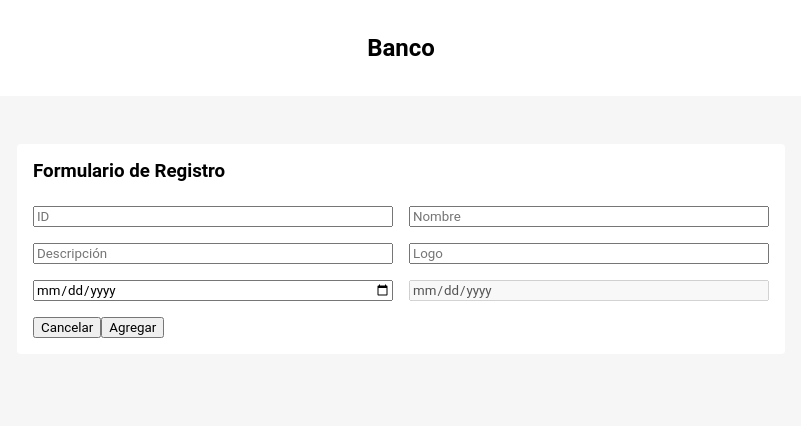
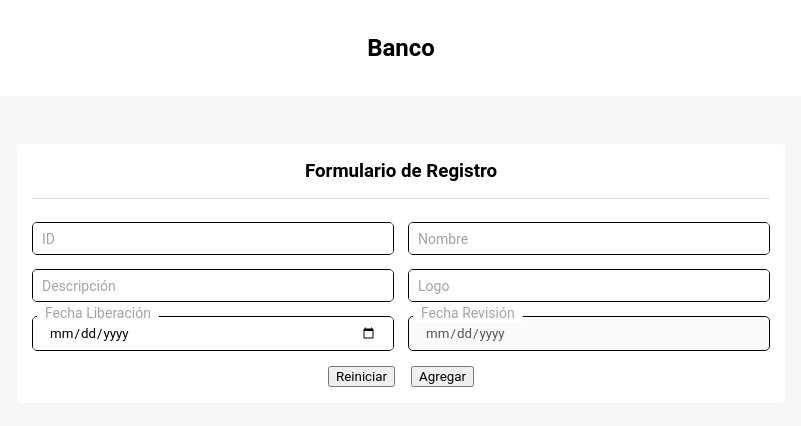
Before and after one commit to ricardojimenezdevsu/test-productos-financieros, an Angular app: page /products/add in a window 1280 px wide. Shown: the top 426 px of the page, without its empty margins (239-1040 px from the left). Built offline with nearby package versions, Linux system fonts and the light colour scheme.

Commit message:
save and edit product

```diff
--- a/src/app/api/financial-product/financial-product.mapper.ts
+++ b/src/app/api/financial-product/financial-product.mapper.ts
@@ -8,8 +8,8 @@ export function toFinancialProduct(
     id: product.id,
     name: product.name,
     description: product.description,
-    releaseDate: product.date_release,
-    revisionDate: product.date_revision,
+    releaseDate: new Date(product.date_release),
+    revisionDate: new Date(product.date_revision),
     logo: product.logo,
   };
 }
--- a/src/app/financial-products/financial-product-form/financial-product-form.component.css
+++ b/src/app/financial-products/financial-product-form/financial-product-form.component.css
@@ -5,9 +5,19 @@ form {
     input {
         width: 100%;
     }
+    .error {
+        color: #ff0000b4;
+    }
 }
 
-
+.form-actions {
+    display:  flex;
+    gap: 16px;
+    flex-wrap: wrap;
+    justify-content: center;
+    width: 100%;
+    grid-column: span 2 / span 2;
+}
 @media screen and (min-width: 0px){
     form {
         grid-template-columns: 1fr;
--- a/src/app/financial-products/financial-product-form/financial-product-form.component.html
+++ b/src/app/financial-products/financial-product-form/financial-product-form.component.html
@@ -1,27 +1,74 @@
 <main>
-    <h3>Formulario de Registro</h3>
-    <form [formGroup]="productForm">
+    <h3 style="text-align: center; padding-bottom: 16px; border-bottom: 1px solid #d9d9d9;">Formulario de Registro</h3>
+    <form [formGroup]="productForm" (ngSubmit)="onSubmit()">
         <div>
-            <input type="text" placeholder="ID" formControlName="id">
+            <app-input label="ID" placeholder="ID" formControlName="id" type="text" />
+            @if (id.errors && (id.touched || id.dirty)) {
+                @if(id.errors['required']) {
+                    <small class="error">Este campo es requerido</small>
+                }
+                @if(id.errors['minlength']) {
+                    <small class="error">Mínimo {{id.errors['minlength']['requiredLength']}} caracteres</small>
+                }
+                @if(id.errors['maxlength']) {
+                    <small class="error">Máximo {{id.errors['maxlength']['requiredLength']}} caracteres</small>
+                }
+                @if(id.errors['duplicated']) {
+                    <small class="error">ID no valido</small>
+                }
+            }
         </div>
         <div>
-            <input type="text" placeholder="Nombre" formControlName="name">
+            <app-input label="Nombre" placeholder="Nombre" formControlName="name" type="text" />
+            @if (name.errors && (name.touched || name.dirty)) {
+                @if(name.errors['required']) {
+                    <small class="error">Este campo es requerido</small>
+                }
+                @if(name.errors['minlength']) {
+                    <small class="error">Mínimo {{name.errors['minlength']['requiredLength']}} caracteres</small>
+                }
+                @if(name.errors['maxlength']) {
+                    <small class="error">Máximo {{name.errors['maxlength']['requiredLength']}} caracteres</small>
+                }
+            }
         </div>
         <div>
-            <input type="text" placeholder="Descripción" formControlName="description">
+            <app-input label="Descripción" placeholder="Descripción" formControlName="description" type="text" />
+            @if (description.errors && (description.touched || description.dirty)) {
+                @if(description.errors['required']) {
+                    <small class="error">Este campo es requerido</small>
+                }
+                @if(description.errors['minlength']) {
+                    <small class="error">Mínimo {{description.errors['minlength']['requiredLength']}} caracteres</small>
+                }
+                @if(description.errors['maxlength']) {
+                    <small class="error">Máximo {{description.errors['maxlength']['requiredLength']}} caracteres</small>
+                }
+            }
         </div>
         <div>
-            <input type="text" placeholder="Logo" formControlName="logo">
+            <app-input label="Logo" placeholder="Logo" formControlName="logo" type="text" />
+            @if (logo.errors && (logo.touched || logo.dirty)) {
+                <small class="error">Este campo es requerido</small>
+            }
         </div>
         <div>
-            <input type="date" placeholder="Fecha Liberación" formControlName="releaseDate">
+            <app-input type="date" placeholder="Fecha Liberación" label="Fecha Liberación" formControlName="releaseDate" />
+            @if (releaseDate.errors && (releaseDate.touched || releaseDate.dirty)) {
+                @if(releaseDate.errors['required']) {
+                    <small class="error">Este campo es requerido</small>
+                }
+                @if(releaseDate.errors['minDate']) {
+                    <small class="error">La fecha debe ser igual o mayor a la fecha actual</small>
+                }
+            }
         </div>
         <div>
-            <input type="date" placeholder="Fecha Revisión" formControlName="revisionDate">
+            <app-input type="date" placeholder="Fecha Revisión" label="Fecha Revisión" formControlName="revisionDate" />
         </div>
         <div class="form-actions">
-            <button type="button" (click)="onCancel()" qa-id="cancel-btn">Cancelar</button>
-            <button type="submit">Agregar</button>
+            <button type="button" (click)="onCancel()" qa-id="cancel-btn">Reiniciar</button>
+            <button type="submit">{{ !isEditing() ? 'Agregar' : 'Editar' }}</button>
         </div>
     </form>
 </main>
--- a/src/app/financial-products/financial-product-form/financial-product-form.component.ts
+++ b/src/app/financial-products/financial-product-form/financial-product-form.component.ts
@@ -1,4 +1,4 @@
-import { Component, OnInit } from '@angular/core';
+import { Component, OnInit, signal } from '@angular/core';
 import {
   AbstractControl,
   FormControl,
@@ -8,28 +8,42 @@ import {
   Validators,
 } from '@angular/forms';
 import { ActivatedRoute, Router } from '@angular/router';
-import { map, Observable, of } from 'rxjs';
+import { map, Observable, of, Subject, takeUntil } from 'rxjs';
 import { BpService } from '../../api/bp.service';
+import { FinancialProduct } from '../financial-product.model';
+import { InputComponent } from '../../ui-components/input/input.component';
 
 @Component({
   selector: 'app-financial-product-form',
-  imports: [ReactiveFormsModule],
+  imports: [ReactiveFormsModule, InputComponent],
   templateUrl: './financial-product-form.component.html',
   styleUrl: './financial-product-form.component.css',
 })
 export class FinancialProductFormComponent implements OnInit {
   productForm = new FormGroup({
     id: new FormControl('', {
-      validators: [Validators.minLength(3), Validators.maxLength(10)],
+      validators: [
+        Validators.required,
+        Validators.minLength(3),
+        Validators.maxLength(10),
+      ],
       asyncValidators: [this.validateUniqueId()],
       nonNullable: true,
     }),
     name: new FormControl('', {
-      validators: [Validators.minLength(5), Validators.maxLength(100)],
+      validators: [
+        Validators.required,
+        Validators.minLength(5),
+        Validators.maxLength(100),
+      ],
       nonNullable: true,
     }),
     description: new FormControl('', {
-      validators: [Validators.minLength(10), Validators.maxLength(200)],
+      validators: [
+        Validators.required,
+        Validators.minLength(10),
+        Validators.maxLength(200),
+      ],
       nonNullable: true,
     }),
     logo: new FormControl('', {
@@ -37,7 +51,7 @@ export class FinancialProductFormComponent implements OnInit {
       nonNullable: true,
     }),
     releaseDate: new FormControl('', {
-      validators: [Validators.required, this.validateDate()],
+      validators: [Validators.required, this.validateDateString()],
       nonNullable: true,
     }),
     revisionDate: new FormControl('', {
@@ -45,6 +59,29 @@ export class FinancialProductFormComponent implements OnInit {
       nonNullable: true,
     }),
   });
+
+  isEditing = signal(false);
+
+  get id() {
+    return this.productForm.controls.id;
+  }
+  get name() {
+    return this.productForm.controls.name;
+  }
+  get description() {
+    return this.productForm.controls.description;
+  }
+  get logo() {
+    return this.productForm.controls.logo;
+  }
+  get releaseDate() {
+    return this.productForm.controls.releaseDate;
+  }
+  get revisionDate() {
+    return this.productForm.controls.revisionDate;
+  }
+  private _financialProductDetail?: FinancialProduct;
+  private _terminator$ = new Subject<void>();
 
   constructor(
     private router: Router,
@@ -56,16 +93,83 @@ export class FinancialProductFormComponent implements OnInit {
     this.productForm.controls.revisionDate.disable();
     this.route.params.subscribe((params) => {
       if (params && params['productId']) {
-        // TODO: edit product fill form
+        this.isEditing.set(true);
+        this.bpService
+          .getFinancialProduct(params['productId'])
+          .pipe(takeUntil(this._terminator$))
+          .subscribe({
+            next: (productDetail) => {
+              this._financialProductDetail = productDetail;
+              this.productForm.controls.id.disable();
+              this.productForm.controls.id.removeAsyncValidators([
+                this.validateUniqueId(),
+              ]);
+              this._resetFormValue();
+            },
+            error: () => {
+              this.router.navigate(['/products']);
+            },
+          });
       }
+    });
+
+    this.productForm.controls.releaseDate.valueChanges
+      .pipe(takeUntil(this._terminator$))
+      .subscribe((date) => {
+        if (date.length == 10) {
+          const revisionDate = new Date(date);
+          revisionDate.setFullYear(
+            revisionDate.getFullYear() + 1,
+            revisionDate.getMonth(),
+            revisionDate.getDate() + 1
+          );
+          this.productForm.controls.revisionDate.patchValue(
+            this.getIsoDate(revisionDate)
+          );
+        }
+      });
+  }
+  private _resetFormValue() {
+    this.productForm.reset({
+      id: this._financialProductDetail?.id,
+      description: this._financialProductDetail?.description,
+      name: this._financialProductDetail?.name,
+      logo: this._financialProductDetail?.logo,
+      releaseDate: this._financialProductDetail
+        ? this.getIsoDate(this._financialProductDetail.releaseDate)
+        : '',
+      revisionDate: this._financialProductDetail
+        ? this.getIsoDate(this._financialProductDetail.revisionDate)
+        : '',
     });
   }
 
-  onCancel() {
-    this.router.navigate(['/products']);
+  onSubmit() {
+    if (this.productForm.invalid) {
+      this.productForm.markAllAsTouched();
+      Object.values(this.productForm.controls).forEach((control) => {
+        control.markAsDirty();
+        control.updateValueAndValidity();
+      });
+      return;
+    }
+    const payload: FinancialProduct = {
+      ...this.productForm.getRawValue(),
+      releaseDate: new Date(this.productForm.controls.releaseDate.value),
+      revisionDate: new Date(this.productForm.controls.revisionDate.value),
+    };
+    const request = this.isEditing()
+      ? this.bpService.updateFinancialProduct(payload.id, payload)
+      : this.bpService.createFinancialProduct(payload);
+    request
+      .pipe(takeUntil(this._terminator$))
+      .subscribe(() => this.router.navigate(['/products']));
   }
 
-  // TODO: editing id should not throw error
+  onCancel() {
+    this._resetFormValue();
+  }
+
   validateUniqueId() {
     return (control: AbstractControl): Observable<ValidationErrors | null> => {
       if (!control.value || control.value.length < 3) {
@@ -79,8 +183,11 @@ export class FinancialProductFormComponent implements OnInit {
     };
   }
 
-  validateDate() {
+  validateDateString() {
     return (control: AbstractControl): ValidationErrors | null => {
+      if (!control.value) {
+        return null;
+      }
       if (control.value < this.getIsoDate(new Date())) {
         return { minDate: true };
       }
--- a/src/app/financial-products/financial-products-list/financial-products-list.component.html
+++ b/src/app/financial-products/financial-products-list/financial-products-list.component.html
@@ -1,7 +1,7 @@
 <main>
     <section class="table-toolbar">
         <div class="search">
-            <input type="text" qa-id="search-financial-product" />
+            <app-input label="Buscar" placeholder="Buscar" qa-id="search-financial-product" type="text" />
         </div>
         <button qa-id="add-financial-product" type="button" (click)="onAddNewProduct()">Agregar</button>
     </section>
--- a/src/app/financial-products/financial-products-list/financial-products-list.component.ts
+++ b/src/app/financial-products/financial-products-list/financial-products-list.component.ts
@@ -1,9 +1,10 @@
 import { Component } from '@angular/core';
 import { Router } from '@angular/router';
+import { InputComponent } from '../../ui-components/input/input.component';
 
 @Component({
   selector: 'app-financial-products-list',
-  imports: [],
+  imports: [InputComponent],
   templateUrl: './financial-products-list.component.html',
   styleUrl: './financial-products-list.component.css',
 })
```
